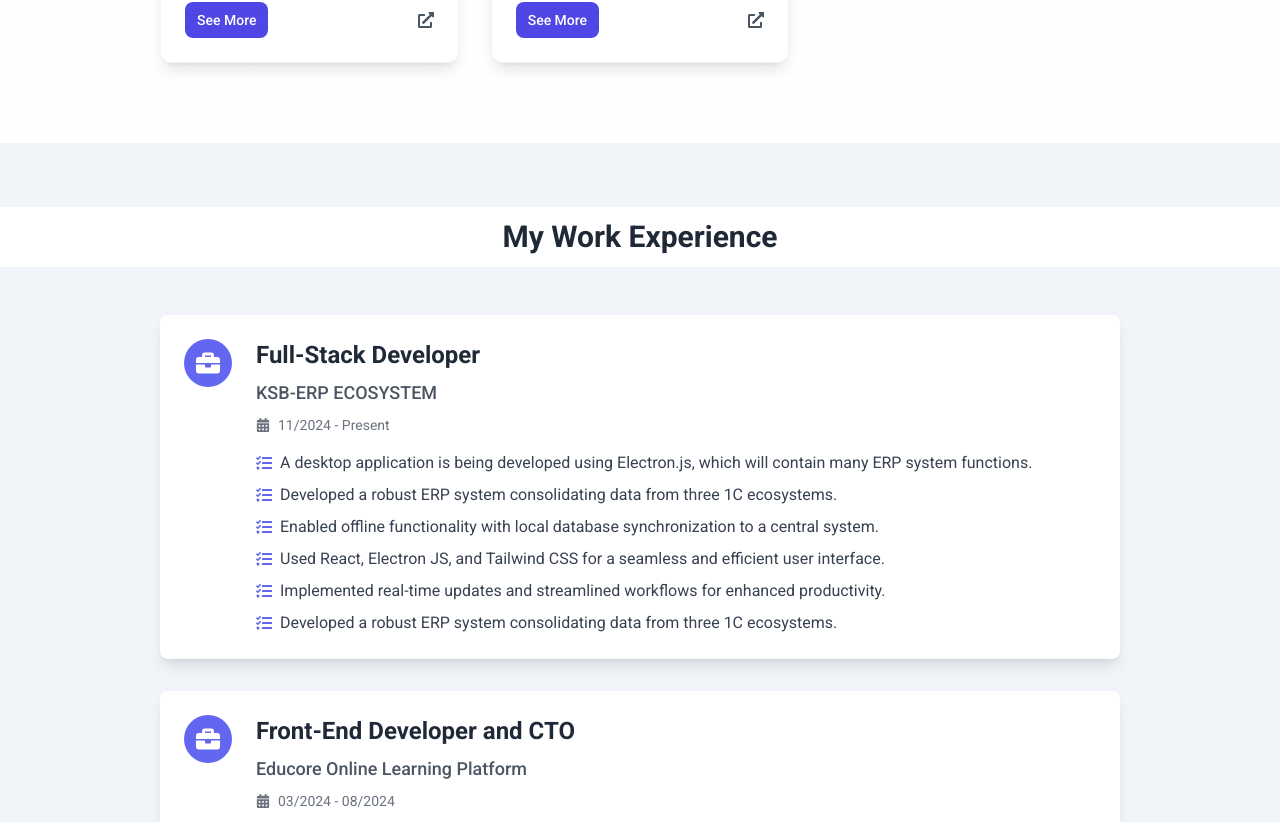
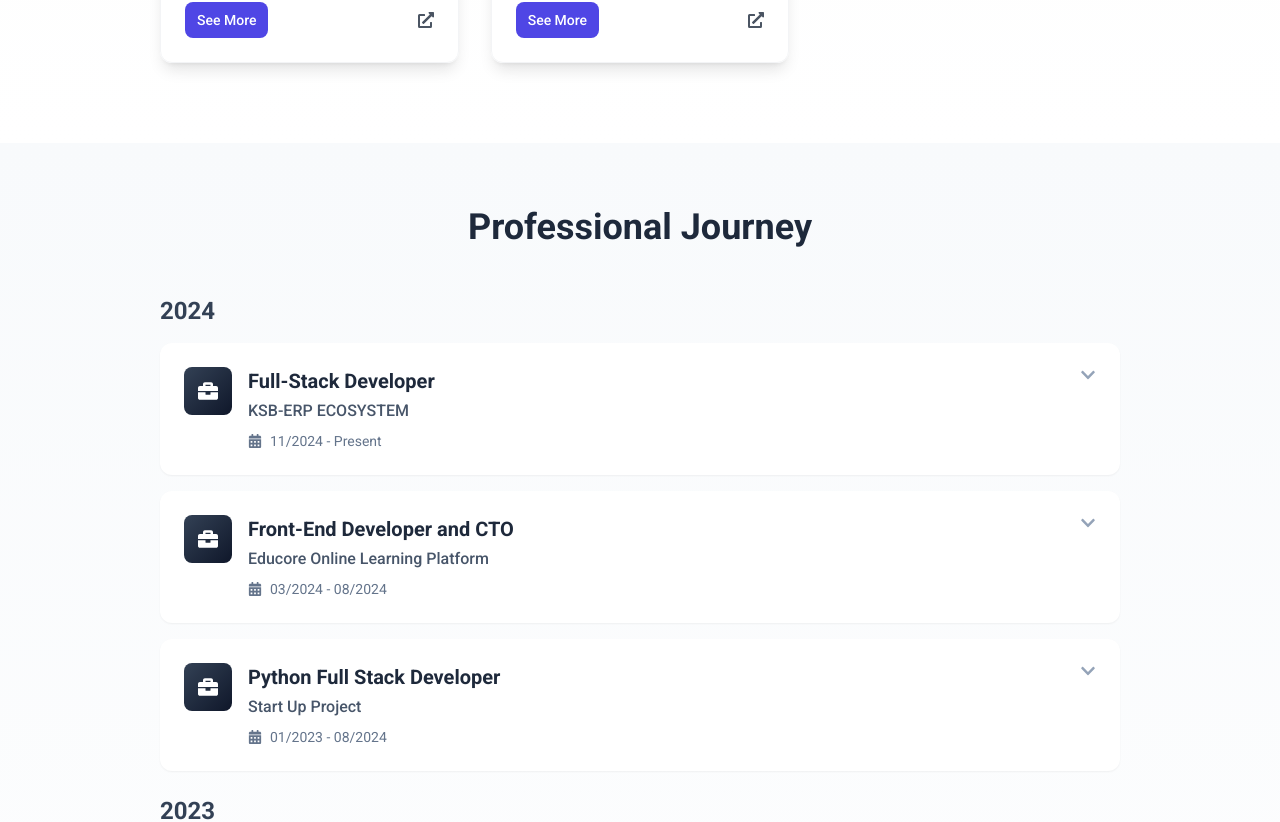
Before and after one commit to smuhammadaziz/portfolio, a React (Vite) app: page / in a window 1280 px wide. Shown: the part 3688-4510 px from the top of the page. Built offline with nearby package versions, Linux system fonts and the light colour scheme.

Commit message:
add: adding work experience new design new style

```diff
--- a/src/components/experience/experience.jsx
+++ b/src/components/experience/experience.jsx
@@ -1,7 +1,10 @@
-import React from "react";
-import { FaBriefcase, FaCalendarAlt, FaTasks } from "react-icons/fa";
+import React, { useState } from "react";
+import { FaBriefcase, FaCalendarAlt, FaTasks, FaChevronDown } from "react-icons/fa";
+import { motion, AnimatePresence } from "framer-motion";
 
 function ExperienceSection() {
+  const [expandedExperience, setExpandedExperience] = useState(null);
+
   const experiences = [
     {
       year: "2024",
@@ -99,49 +102,112 @@ function ExperienceSection() {
     },
   ];
 
+  const handleExpand = (index) => {
+    setExpandedExperience(expandedExperience === index ? null : index);
+  };
+
   return (
-    <div className="myexperience py-16 bg-slate-100">
-      <h2 className="text-2xl lg:text-3xl font-bold text-gray-800 mb-12 text-center bg-white py-3">
-        My Work Experience
-      </h2>
-      <div className="container mx-auto px-6 md:px-40">
-        {experiences.map((yearlyExperience, index) => (
-          <div key={index} className="mb-12">
-            {yearlyExperience.details.map((experience, expIndex) => (
-              <div
+    <div className="py-8 sm:py-16 bg-gradient-to-b from-slate-50 to-white">
+      <div className="container mx-auto px-4 sm:px-6 md:px-40">
+        <motion.h2
+          initial={{ opacity: 0, y: 20 }}
+          whileInView={{ opacity: 1, y: 0 }}
+          transition={{ duration: 0.5 }}
+          className="text-2xl sm:text-3xl lg:text-4xl font-bold text-slate-800 mb-8 sm:mb-12 text-center"
+        >
+          Professional Journey
+        </motion.h2>
+
+        <div className="space-y-4 sm:space-y-6">
+          {experiences.map((yearlyExperience, yearIndex) => (
+            <div key={yearIndex}>
+              <motion.div
+                initial={{ opacity: 0, x: -20 }}
+                whileInView={{ opacity: 1, x: 0 }}
+                transition={{ duration: 0.5, delay: yearIndex * 0.1 }}
+                className="text-xl sm:text-2xl font-bold text-slate-700 mb-3 sm:mb-4 pl-4 sm:pl-0"
+              >
+                {yearlyExperience.year}
+              </motion.div>
+
+              <div className="space-y-3 sm:space-y-4">
+                {yearlyExperience.details.map((experience, expIndex) => {
+                  const isExpanded = expandedExperience === `${yearIndex}-${expIndex}`;
+                  return (
+                    <motion.div
                       key={expIndex}
-                className="flex flex-col md:flex-row items-start bg-white shadow-lg rounded-lg p-6 mb-8 hover:shadow-2xl transition-shadow duration-300">
-                {/* Icon */}
-                <div className="w-12 h-12 bg-indigo-500 text-white rounded-full flex items-center justify-center mb-4 md:mb-0 md:mr-6">
-                  <FaBriefcase className="text-2xl" />
+                      initial={{ opacity: 0, y: 20 }}
+                      whileInView={{ opacity: 1, y: 0 }}
+                      transition={{ duration: 0.5, delay: expIndex * 0.1 }}
+                      className="bg-white rounded-lg sm:rounded-xl shadow-sm hover:shadow-md transition-all duration-300"
+                    >
+                      <button
+                        onClick={() => handleExpand(`${yearIndex}-${expIndex}`)}
+                        className="w-full text-left p-4 sm:p-6 focus:outline-none"
+                      >
+                        <div className="flex items-start justify-between gap-3 sm:gap-4">
+                          <div className="flex gap-3 sm:gap-4">
+                            <div className="w-10 h-10 sm:w-12 sm:h-12 bg-gradient-to-br from-slate-700 to-slate-900 text-white rounded-lg flex items-center justify-center flex-shrink-0">
+                              <FaBriefcase className="text-base sm:text-xl" />
                             </div>
-                {/* Content */}
                             <div>
-                  <h4 className="text-2xl font-bold text-gray-800 mb-2">
+                              <h3 className="text-base sm:text-xl font-bold text-slate-800 mb-0.5 sm:mb-1 pr-6">
                                 {experience.title}
-                  </h4>
-                  <p className="text-lg font-medium text-gray-600">
+                              </h3>
+                              <p className="text-sm sm:text-base text-slate-600 font-medium">
                                 {experience.company}
                               </p>
-                  <div className="flex items-center text-gray-500 text-sm mt-2">
-                    <FaCalendarAlt className="mr-2" />
+                              <div className="flex items-center text-slate-500 text-xs sm:text-sm mt-1 sm:mt-2">
+                                <FaCalendarAlt className="mr-1.5 sm:mr-2" />
                                 <span>
                                   {experience.startDate} - {experience.endDate}
                                 </span>
                               </div>
-                  <ul className="mt-4 list-disc list-inside text-gray-700 space-y-2">
+                            </div>
+                          </div>
+                          <FaChevronDown
+                            className={`text-slate-400 transition-transform duration-300 text-sm sm:text-base ${
+                              isExpanded ? "transform rotate-180" : ""
+                            }`}
+                          />
+                        </div>
+                      </button>
+
+                      <AnimatePresence>
+                        {isExpanded && (
+                          <motion.div
+                            initial={{ height: 0, opacity: 0 }}
+                            animate={{ height: "auto", opacity: 1 }}
+                            exit={{ height: 0, opacity: 0 }}
+                            transition={{ duration: 0.3 }}
+                            className="overflow-hidden"
+                          >
+                            <div className="px-4 sm:px-6 pb-4 sm:pb-6 border-t border-slate-100 pt-3 sm:pt-4">
+                              <ul className="space-y-2 sm:space-y-3">
                                 {experience.responsibilities.map((task, taskIndex) => (
-                      <li key={taskIndex} className="flex items-start">
-                        <FaTasks className="text-indigo-500 mr-2 mt-1" />
+                                  <motion.li
+                                    key={taskIndex}
+                                    initial={{ opacity: 0, x: -20 }}
+                                    animate={{ opacity: 1, x: 0 }}
+                                    transition={{ duration: 0.3, delay: taskIndex * 0.1 }}
+                                    className="flex items-start text-sm sm:text-base text-slate-600"
+                                  >
+                                    <FaTasks className="text-slate-400 mr-2 sm:mr-3 mt-1 flex-shrink-0 text-xs sm:text-sm" />
                                     <span>{task}</span>
-                      </li>
+                                  </motion.li>
                                 ))}
                               </ul>
+                            </div>
+                          </motion.div>
+                        )}
+                      </AnimatePresence>
+                    </motion.div>
+                  );
+                })}
               </div>
             </div>
           ))}
         </div>
-        ))}
       </div>
     </div>
   );
```
Lines whose indentation alone changed are shown as unchanged.
